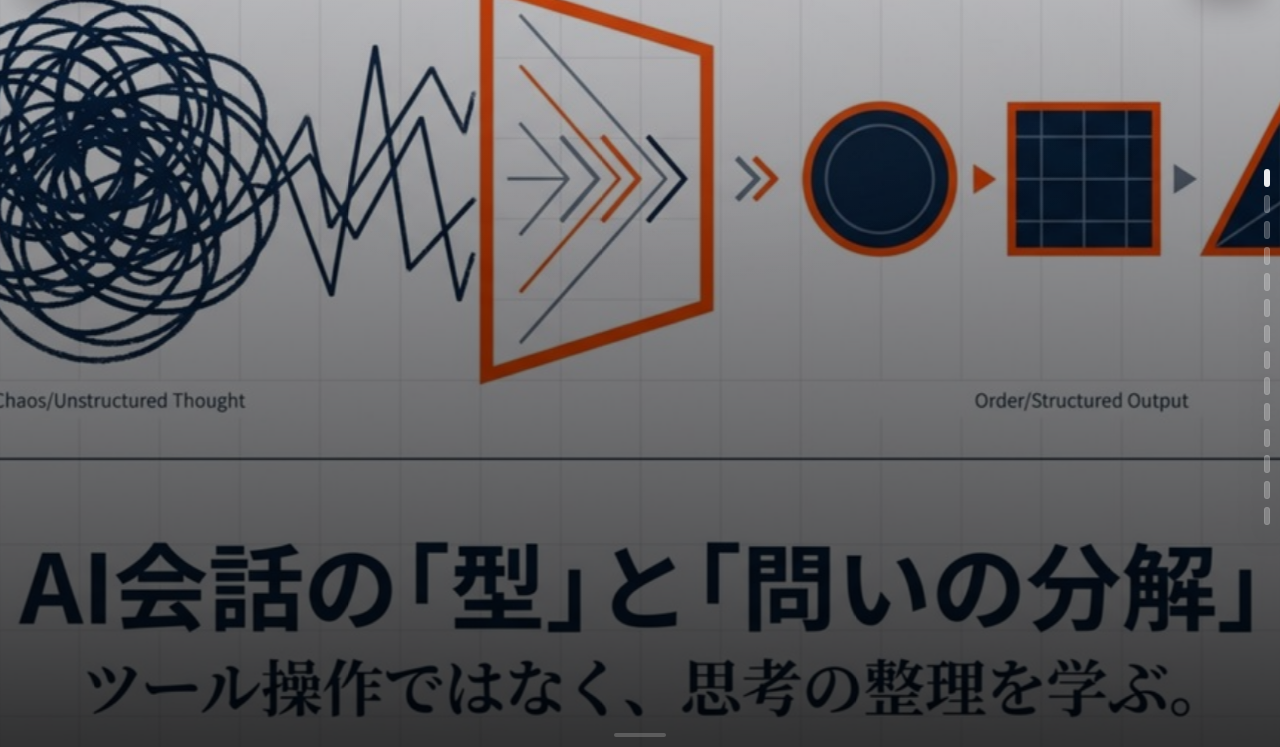
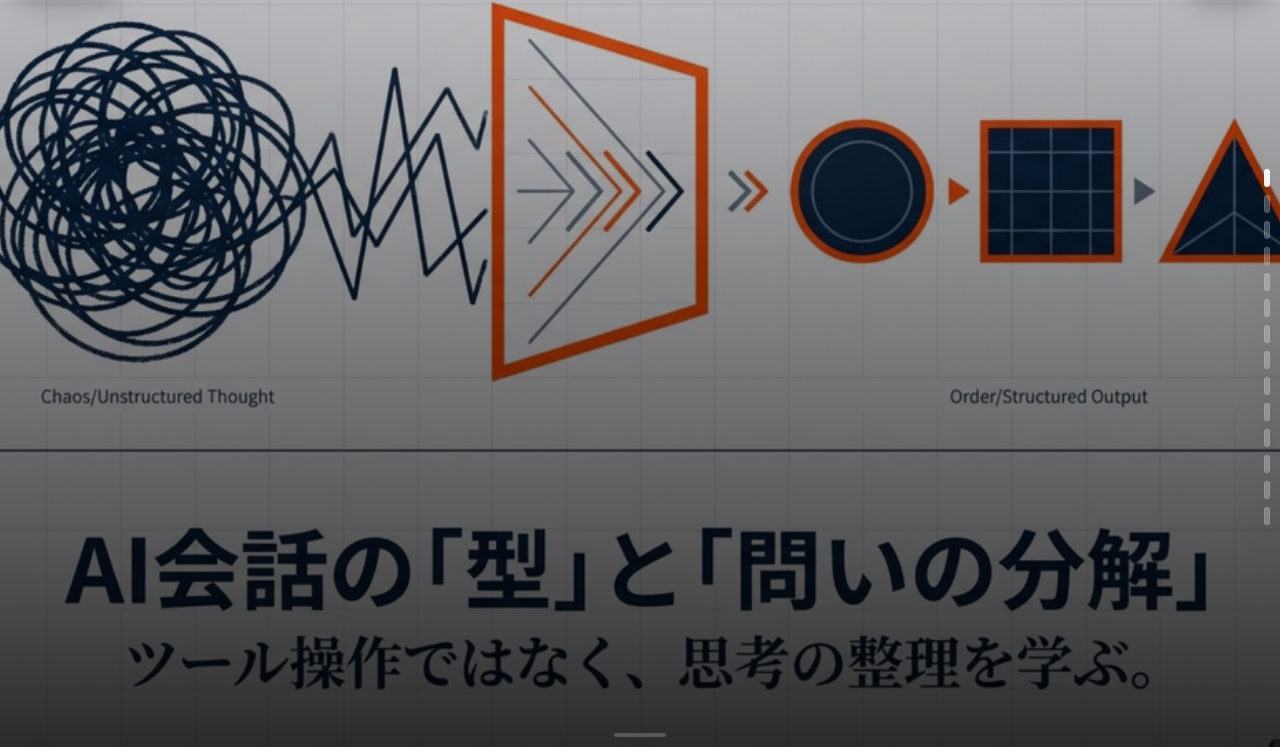
Before and after one commit to kj14/swipe-lp-factory, a plain HTML site: page swipe.html in a window 1280 px wide. Shown: the part 53-800 px from the top of the page. Drawn offline with Linux system fonts and the light colour scheme.

Commit message:
fix: contain slides never crop + lighten overlay

```diff
--- a/swipe.html
+++ b/swipe.html
@@ -114,6 +114,15 @@
       filter: none;
       will-change: transform;
     }
+    /* Contain mode: never crop */
+    .slide[data-fit="contain"]::before{
+      background-size: contain !important;
+      background-position: center !important;
+      background-repeat: no-repeat !important;
+      transform: none !important;
+      filter: none !important;
+    }
+
 
     /* subtle vignette */
     .slide::after{
```
